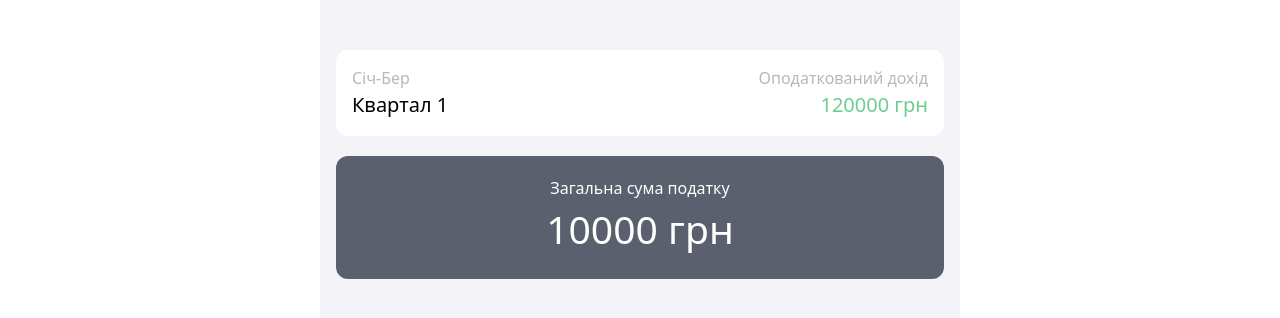
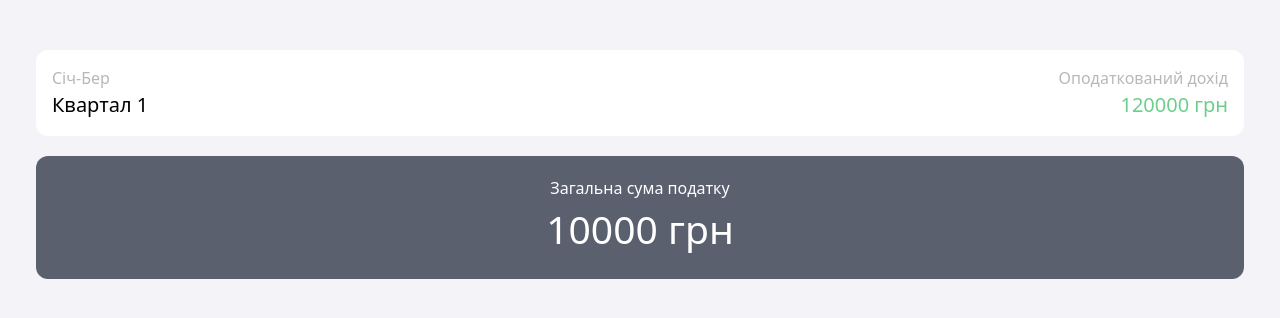
Before and after one commit to Vasil023/balance, a Vue app: page / in a window 1280 px wide. Shown: the top 318 px of the page. Built offline with nearby package versions, Linux system fonts and the light colour scheme; sample sign-in values are in the browser's storage.

Commit message:
fix container

```diff
--- a/src/App.vue
+++ b/src/App.vue
@@ -25,7 +25,7 @@ onMounted(() => {
 
 <style scoped>
 .wrapper {
-  width: 640px;
+  /* width: 640px; */
   height: 100vh;
   margin: 0 auto;
   padding-top: 50px;
```
